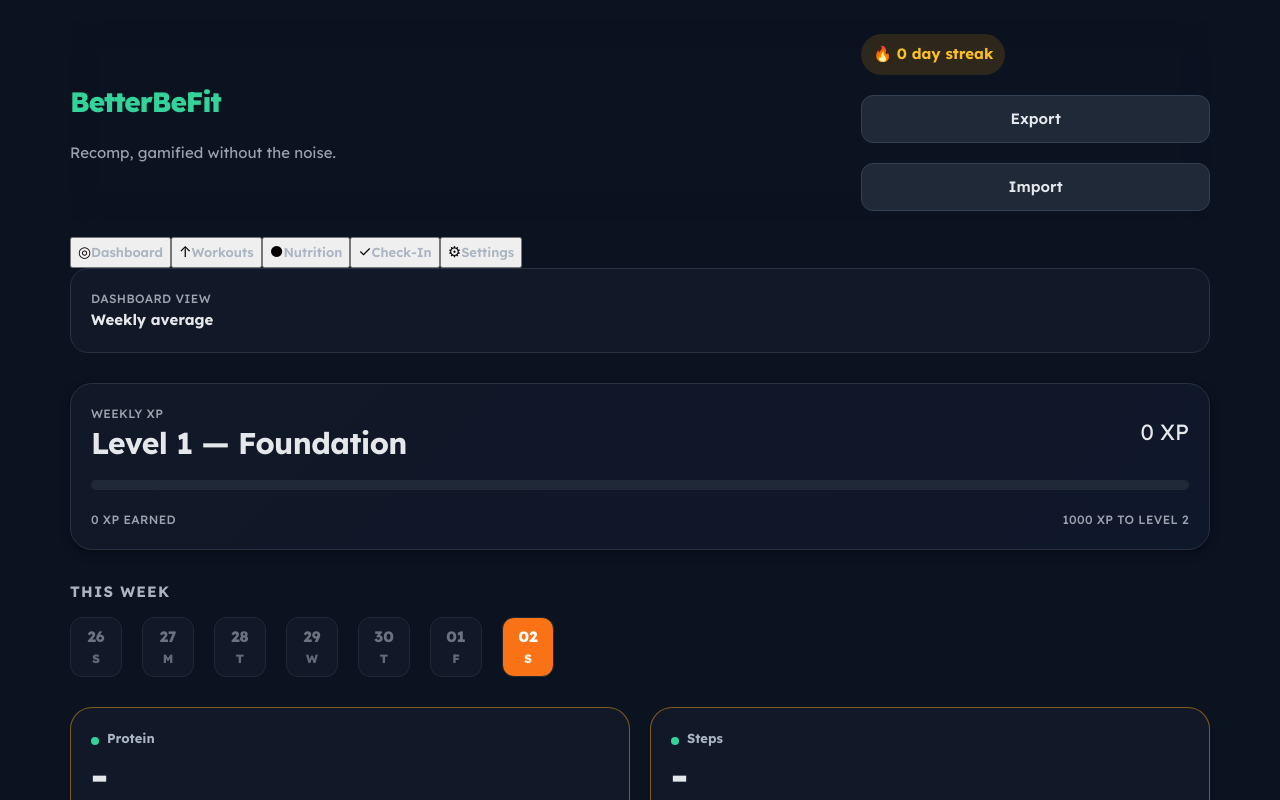
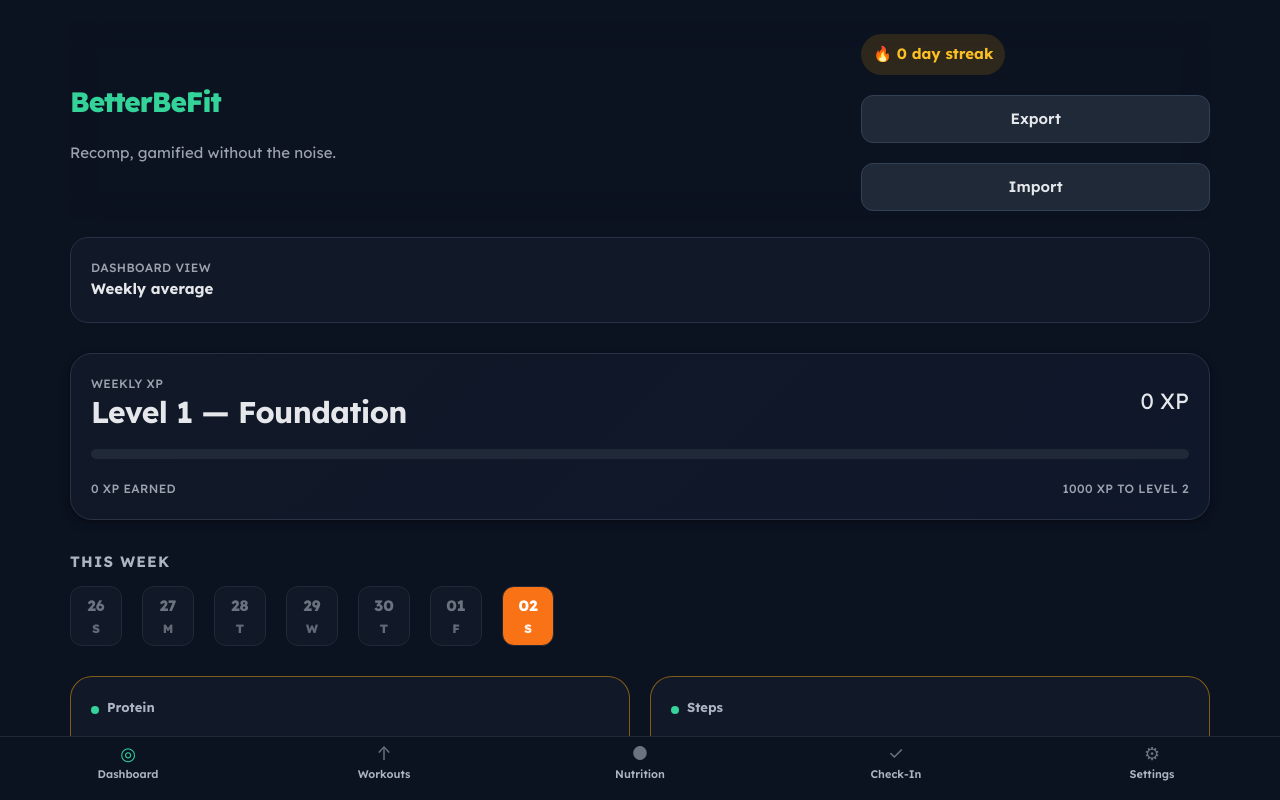
Before and after one commit to ravikiran-personal/betterbefit, a Next.js app: page / in a window 1280 px wide. Shown: the top 800 px of the page. Built offline with nearby package versions, Linux system fonts and the light colour scheme.

Commit message:
Update globals.css

```diff
--- a/app/globals.css
+++ b/app/globals.css
@@ -2471,3 +2471,53 @@ button:disabled {
     grid-template-columns: 1fr;
   }
 }
+
+/* Bottom Navigation Bar */
+.bottom-nav {
+  position: fixed;
+  bottom: 0;
+  left: 0;
+  width: 100%;
+  height: 64px;
+  padding-bottom: env(safe-area-inset-bottom);
+  background: #0b1220;
+  border-top: 1px solid #1f2937;
+  display: flex;
+  justify-content: space-around;
+  align-items: center;
+  z-index: 1000;
+}
+
+.bottom-tab {
+  flex: 1;
+  height: 100%;
+  background: transparent;
+  border: none;
+  display: flex;
+  flex-direction: column;
+  align-items: center;
+  justify-content: center;
+  gap: 2px;
+  color: #6b7280;
+  font-size: 11px;
+  cursor: pointer;
+}
+
+.bottom-tab .icon {
+  font-size: 18px;
+  line-height: 1;
+}
+
+.bottom-tab .label {
+  font-size: 11px;
+}
+
+.bottom-tab.active {
+  color: #2dd4a3;
+}
+
+/* Prevent content from being hidden behind nav */
+.container,
+main {
+  padding-bottom: 80px;
+}
```
